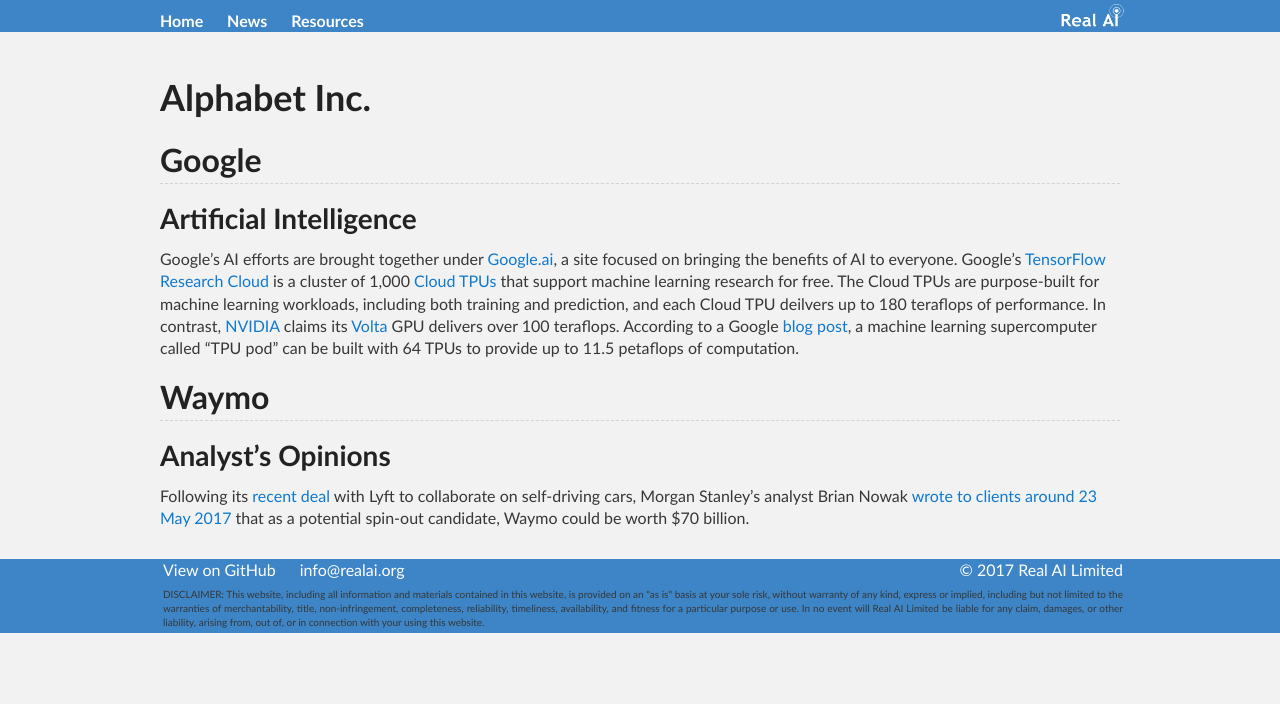
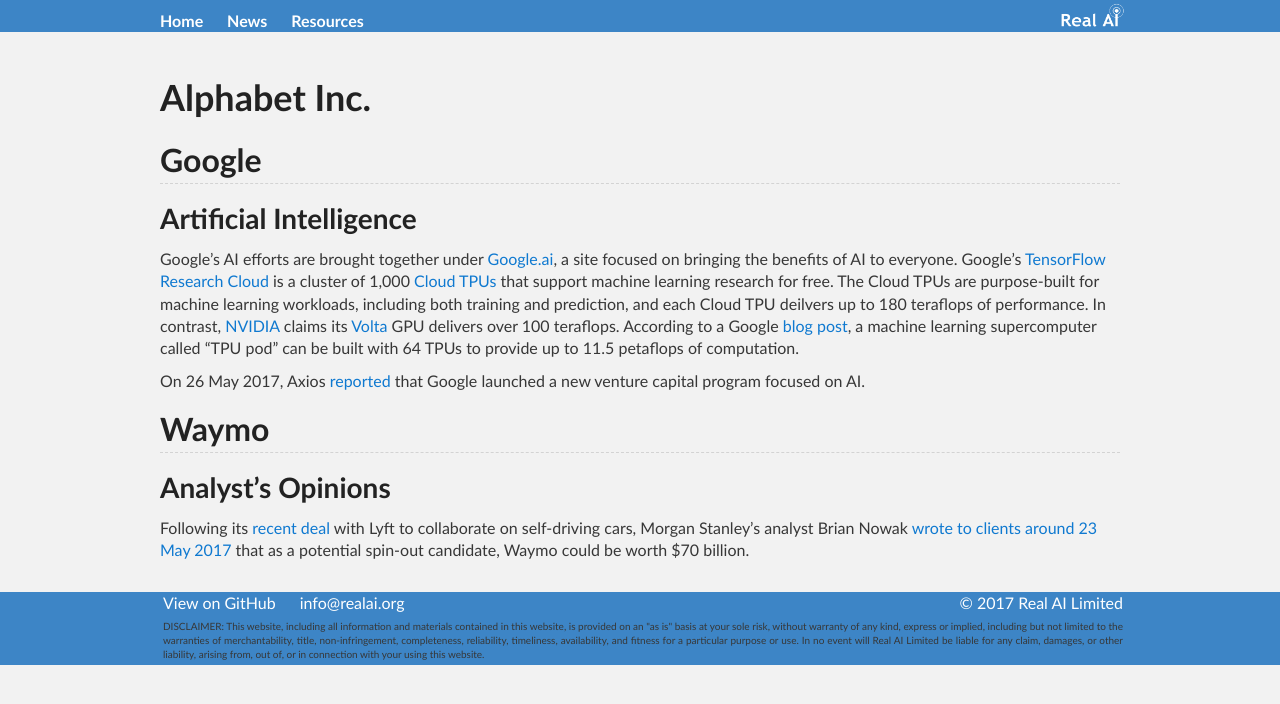
Before and after one commit to Tonywuhk/realai.org, a Jekyll site: the page built from companies/alphabet.md, in a window 1280 px wide. Shown: the top 704 px of the page. Built offline with Jekyll 4.4.1, drawn with Linux system fonts in a browser that asks for light colours; our own code applies the rules of GitHub Pages for plain Markdown files; comment, search, counter and statistics services are not loaded; the repository's description, which GitHub fills in, is left out.

Commit message:
Update alphabet.md

```diff
--- a/companies/alphabet.md
+++ b/companies/alphabet.md
@@ -10,6 +10,8 @@
 
 Google’s AI efforts are brought together under [Google.ai](https://google.ai/), a site focused on bringing the benefits of AI to everyone. Google’s [TensorFlow Research Cloud](https://www.tensorflow.org/tfrc/) is a cluster of 1,000 [Cloud TPUs](https://cloud.google.com/tpu/) that support machine learning research for free. The Cloud TPUs are purpose-built for machine learning workloads, including both training and prediction, and each Cloud TPU deilvers up to 180 teraflops of performance. In contrast, [NVIDIA](http://realai.org/companies/nvidia/) claims its [Volta](https://www.nvidia.com/en-us/data-center/volta-gpu-architecture/) GPU delivers over 100 teraflops. According to a Google [blog post](https://www.blog.google/topics/google-cloud/google-cloud-offer-tpus-machine-learning/), a machine learning supercomputer called “TPU pod” can be built with 64 TPUs to provide up to 11.5 petaflops of computation.
 
+On 26 May 2017, Axios [reported](https://www.axios.com/exclusive-google-launches-ai-investment-arm-2423046588.html) that Google launched a new venture capital program focused on AI.
+
 ## Waymo
 
 ### Analyst's Opinions
```
